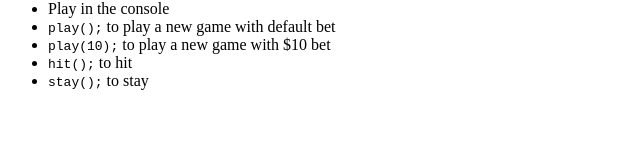
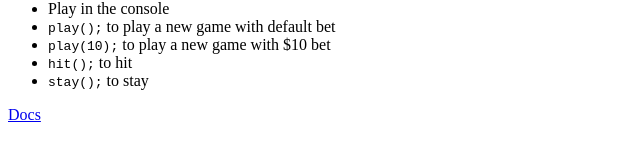
Before and after one commit to bradwestfall/blackjack.js, a plain HTML site: page index.html in a window 1280 px wide. Shown: the part 183-344 px from the top of the page, 0-640 px from the left. Drawn offline with Linux system fonts and the light colour scheme.

Commit message:
link to docs

```diff
--- a/index.html
+++ b/index.html
@@ -31,6 +31,7 @@
     <li><code>stay();</code> to stay</li>
 </ul>
 
+<a href="https://github.com/bradwestfall/blackjack.js/tree/gh-pages">Docs</a>
 
 <script src="js/pubsub.js"></script>
 <script src="js/blackjack.js"></script>
```
